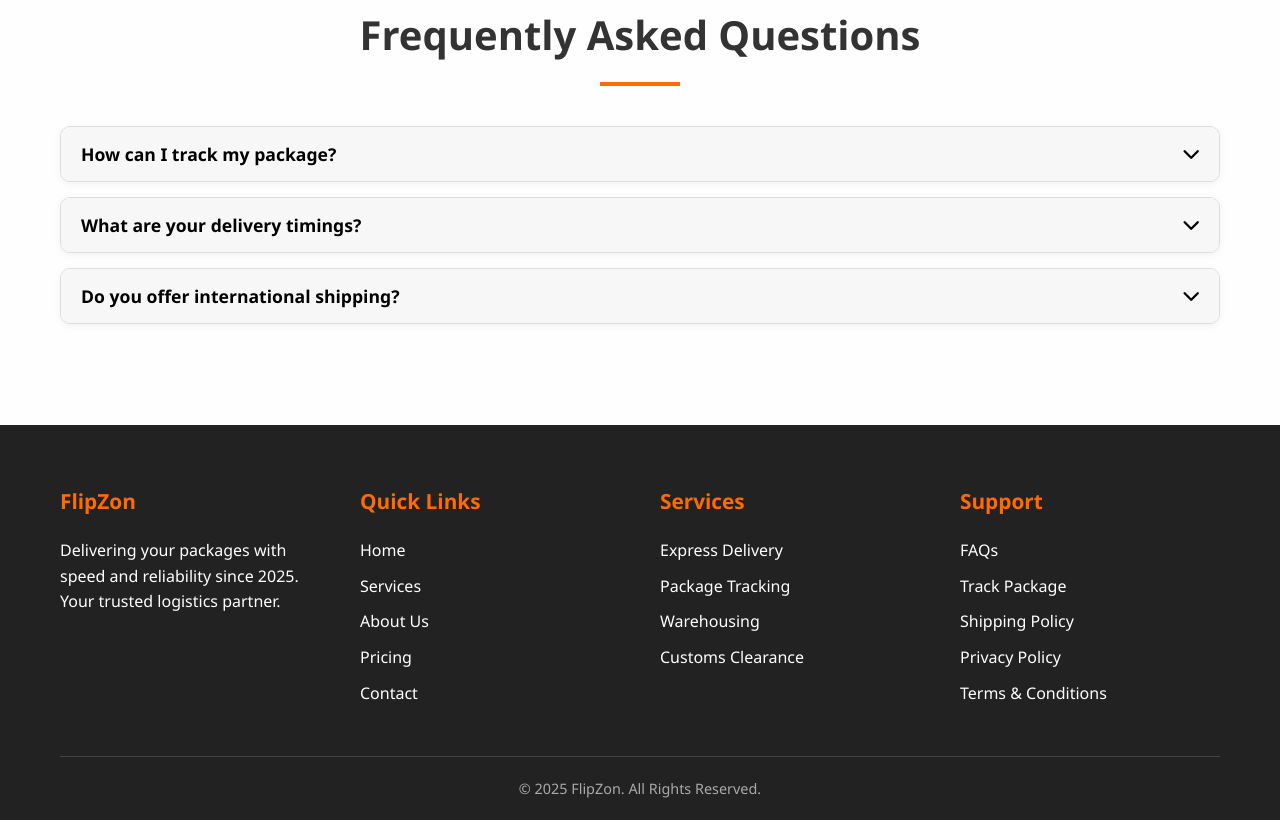
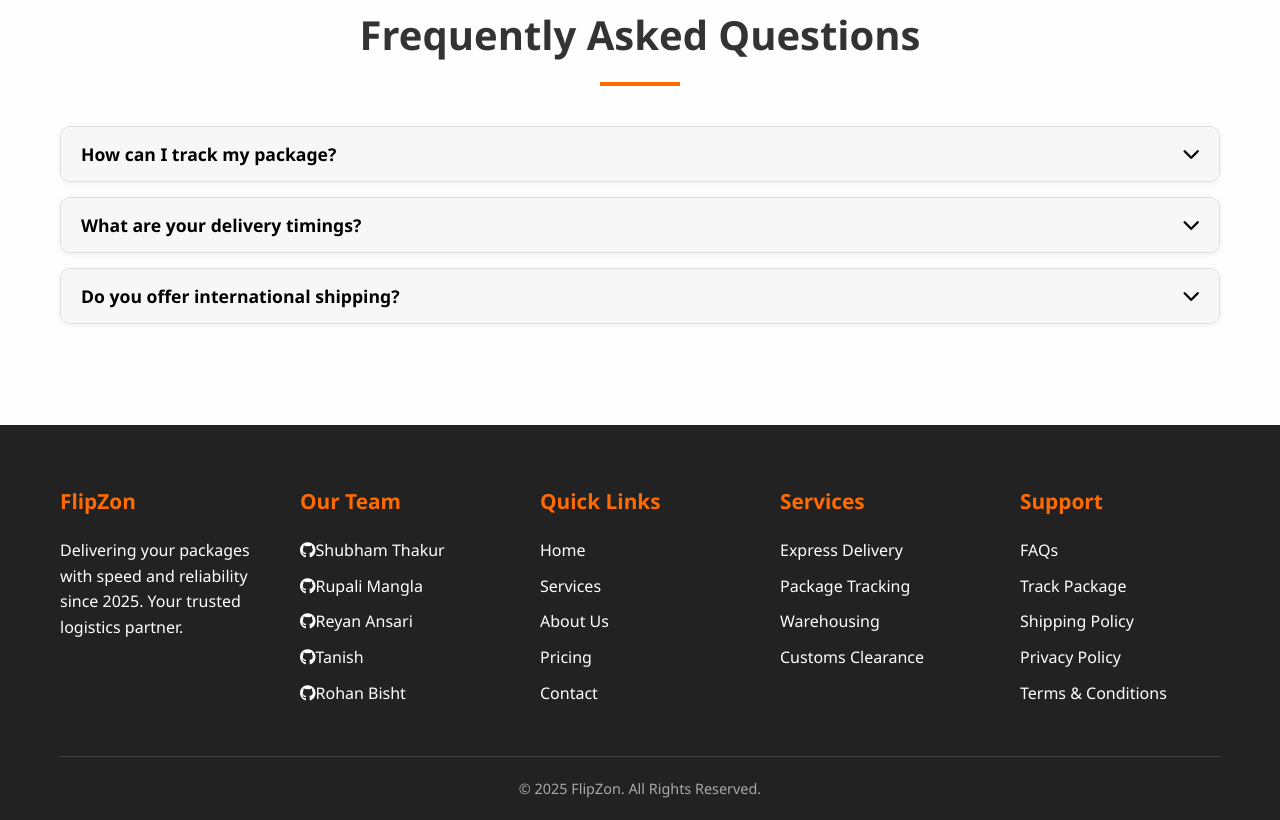
Before and after one commit to ShubhamThakur273/Courier-Website, a plain HTML site: page index.html in a window 1280 px wide. Shown: the part 4234-5054 px from the top of the page. Drawn offline with Linux system fonts and the light colour scheme.

Commit message:
Added git hub links

```diff
--- a/index.html
+++ b/index.html
@@ -229,6 +229,16 @@ Whether you're sending a gift, an important document, or a package, FlipZon ensu
                 <h3>FlipZon</h3>
                 <p>Delivering your packages with speed and reliability since 2025. Your trusted logistics partner.</p>
             </div>
+            <div class="footer-col">
+                <h3>Our Team</h3>
+                <ul class="team-links">
+                    <li><a href="https://github.com/ShubhamThakur273" target="_blank"><i class="fab fa-github"></i>Shubham Thakur</a></li>
+                    <li><a href="https://github.com/Rupalii542" target="_blank"><i class="fab fa-github"></i>Rupali Mangla</a></li>
+                    <li><a href="https://github.com/Reyan-Ansari" target="_blank"><i class="fab fa-github"></i>Reyan Ansari</a></li>
+                    <li><a href="https://github.com/tanish2407" target="_blank"><i class="fab fa-github"></i>Tanish</a></li>
+                    <li><a href="https://github.com/rohan985504-coder" target="_blank"><i class="fab fa-github"></i>Rohan Bisht</a></li>
+                </ul>
+            </div>
 
             <div class="footer-col">
                 <h3>Quick Links</h3>
```
